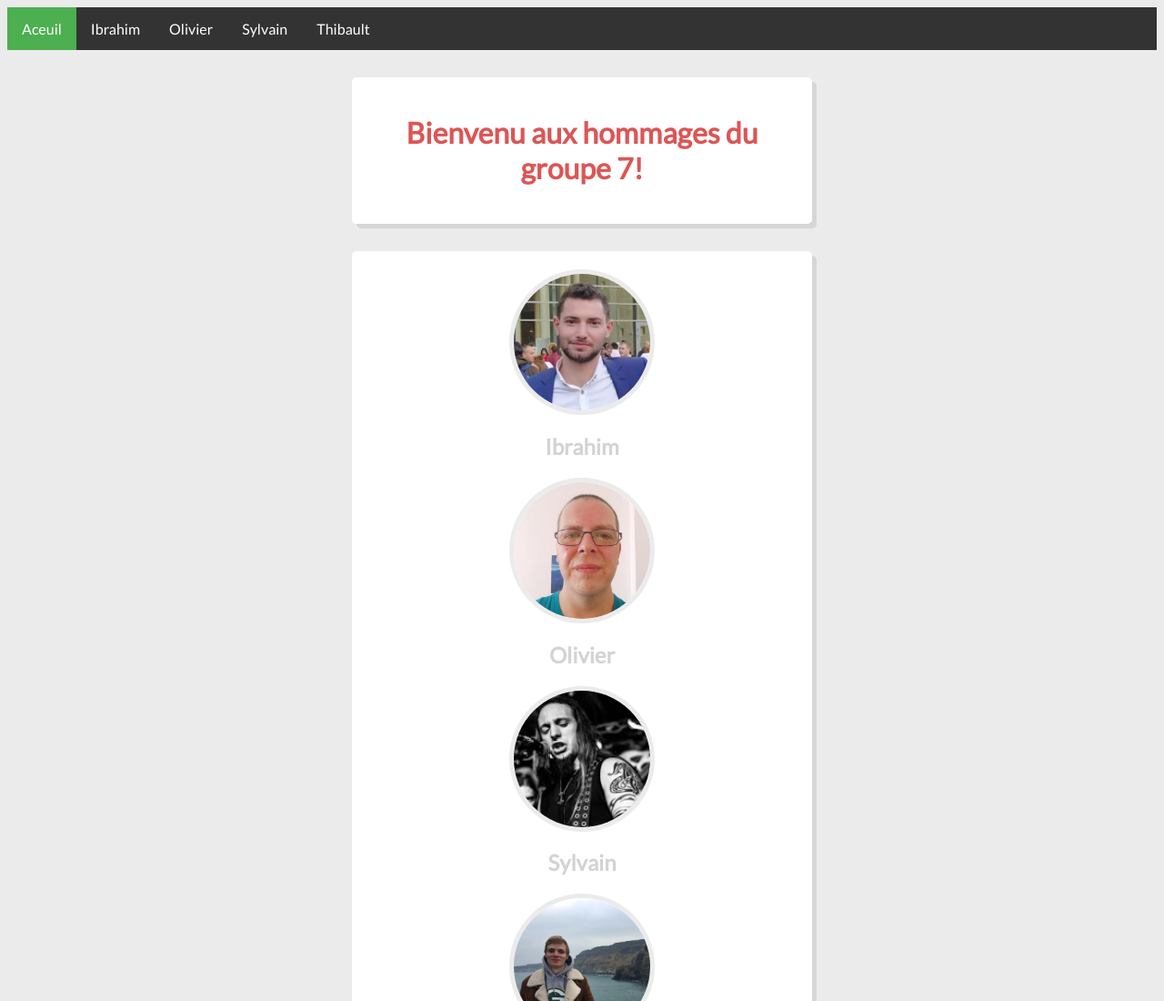
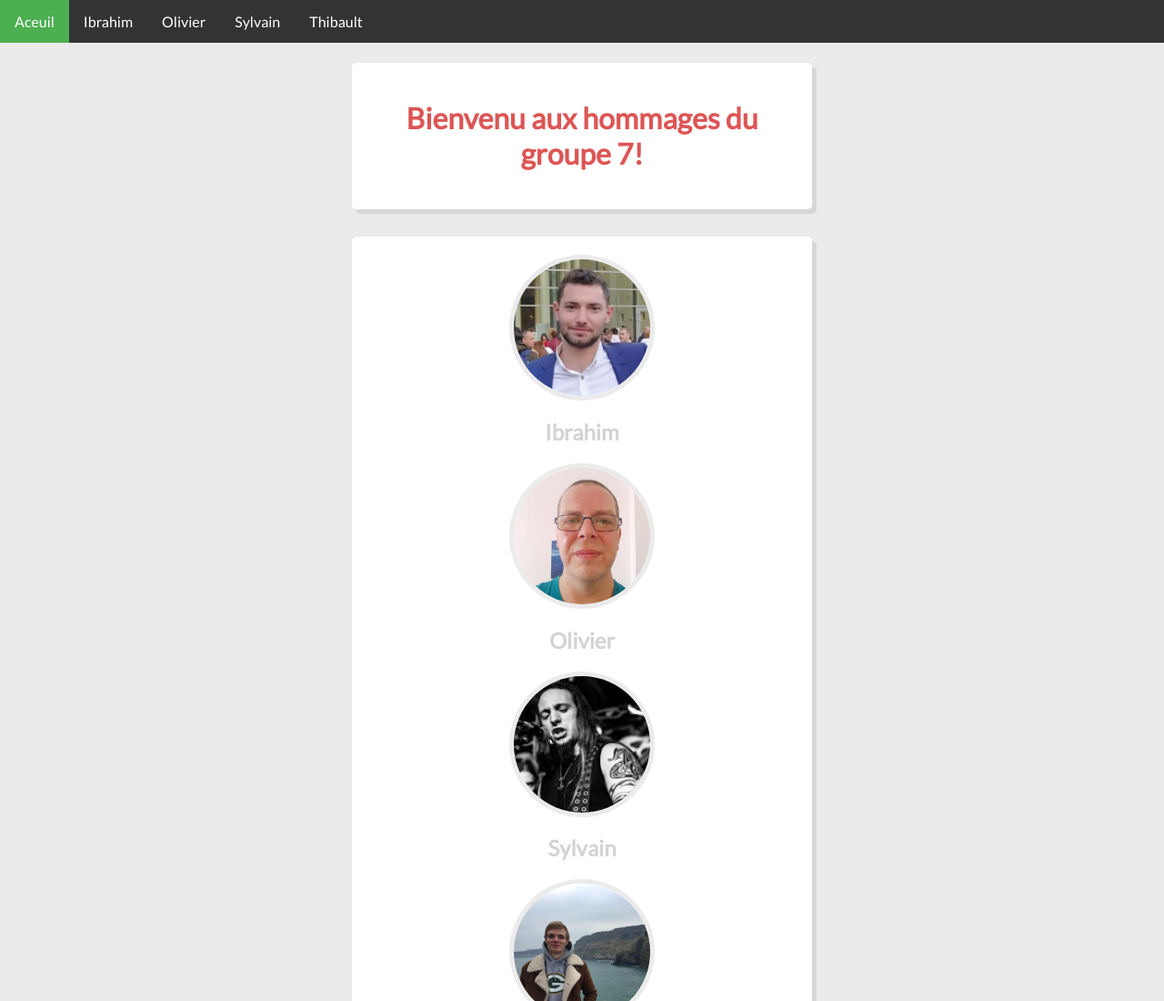
Before and after one commit to Ibrahim-sho/Tribute, a plain HTML site: page index.html in a window 1280 px wide. Shown: the top 1100 px of the page at 91% size. Drawn offline with Linux system fonts and the light colour scheme.

Commit message:
Navbar fixed

```diff
--- a/index.html
+++ b/index.html
@@ -1,3 +1,4 @@
+<!DOCTYPE html
 <head>
     <title>Tribute Team 7</title>
     <link rel="stylesheet" href="style.css">
@@ -10,7 +11,8 @@
         <li><a href="Olivier.html">Olivier</a></li>
         <li><a href="Sylvain.html">Sylvain</a></li>
         <li><a href="thibault.html">Thibault</a></li>
-      </ul>
+    </ul>
+    <div class="marginNav">top secret hidden text</div>
     <div class="box">
         <h1>Bienvenu aux hommages du groupe 7!</h1>
     </div>
@@ -33,3 +35,4 @@
         </a>
     </div>
 </body>
+</html>
--- a/style.css
+++ b/style.css
@@ -55,10 +55,14 @@ a:hover {
 /* Nav */
 
 #nav{
+    overflow: hidden;
+    position: fixed;
+    top: 0;
+    left: 0;
+    width: 100%;
     list-style-type: none;
     margin: 0;
     padding: 0;
-    overflow: hidden;
     background-color: #333;
 }
 
@@ -81,3 +85,6 @@ a:hover {
 .active {
     background-color: #4CAF50;
 }
+.marginNav {
+    margin-top: 20px;
+  }
```
Also changed, not shown: Sylvain.html (+2 -1 lines). Lines whose indentation alone changed are shown as unchanged.
